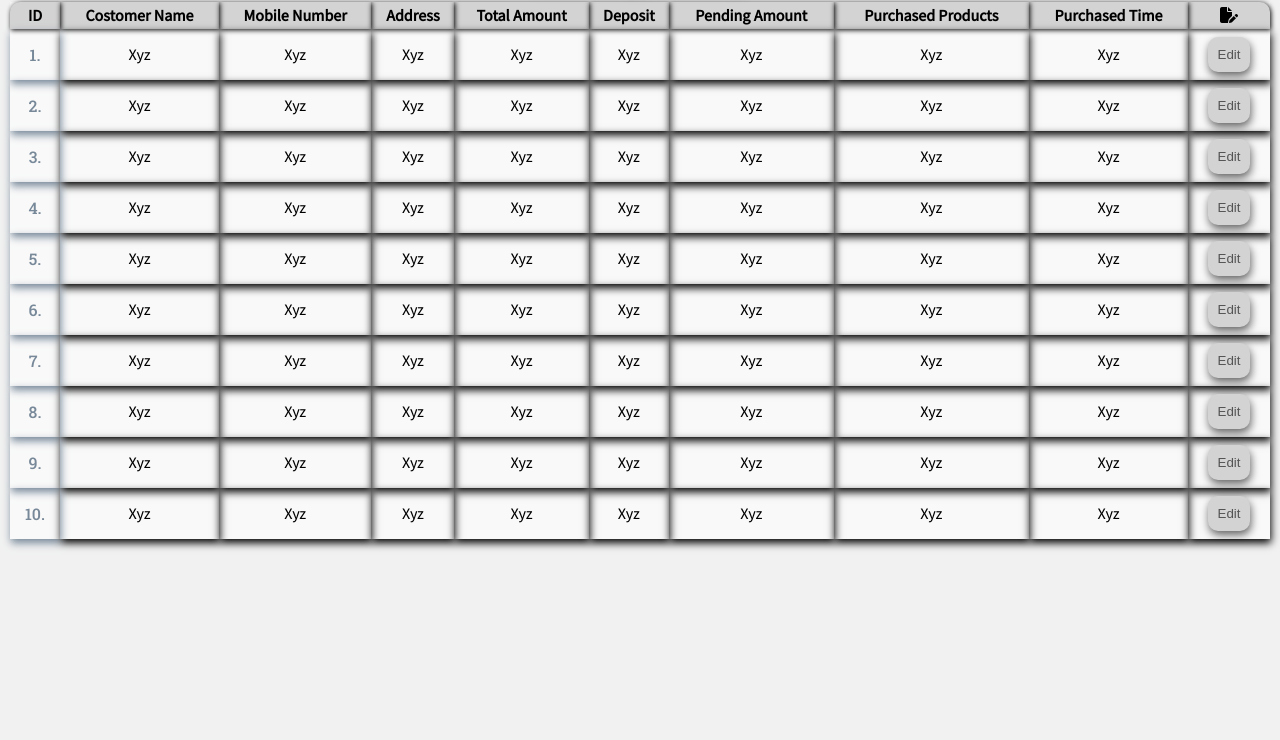
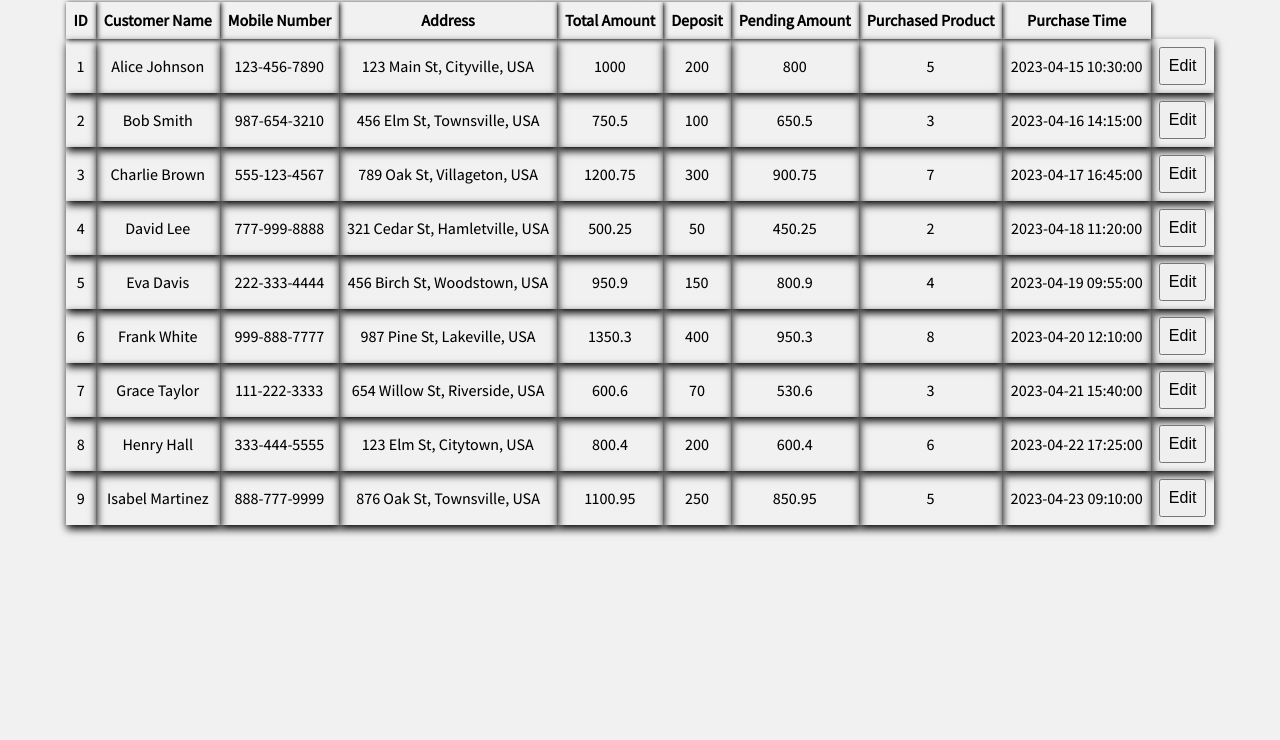
Before and after one commit to Learners121/project--sanitary, a website: page frontend/html/pending.html in a window 1280 px wide. Shown: the part 60-800 px from the top of the page. Drawn offline with Linux system fonts and the light colour scheme; a web font is replaced by a local one.

Commit message:
Initial Commit

```diff
--- a/backend/controllers/addProductController.js
+++ b/backend/controllers/addProductController.js
@@ -14,5 +14,4 @@ const addProductController = (req, res) => {
   } = (dataObj = req.body);
   services.addProductServices.addProductService(dataObj, res);
 };
-
 export default { addProductController };
--- a/backend/database/connection.js
+++ b/backend/database/connection.js
@@ -2,7 +2,7 @@ import { createConnection } from 'mysql2/promise';
 
 const openConnection = async () => {
   const config = {
-    host: process.env.DATABASE_HOST,
+    host : process.env.DATABASE_HOST,
     user: process.env.DATABASE_USER,
     password: process.env.DATABASE_PASSWORD,
     database: process.env.DATABASE_NAME,
--- a/frontend/css/pending.css
+++ b/frontend/css/pending.css
@@ -7,8 +7,7 @@
 body {
   background: #f1f1f1;
   padding: 10px;
-    font-family: 'Assistant', sans-serif;
-    /* font-family: 'Bebas Neue', sans-serif; */
+  font-family: "Assistant", sans-serif;
 }
 
 .page-heading {
@@ -19,20 +18,26 @@ body {
   padding-bottom: 10px;
   color: rgba(0, 0, 0, 0.6);
   text-shadow: 1px 2px 12px;
-    /* font-family: 'Cedarville Cursive', cursive; */
   text-decoration: underline;
 }
-
-#table-container {
-    background-color: #f9f9f9;
+table {
+  display: flex;
+  justify-content: center;
+  align-items: center;
   width: 100%;
-    flex-wrap: wrap;
+  border-collapse: collapse;
+  table-layout: fixed;
 }
-
+button {
+  padding: 8px 8px;
+  font-size: 1rem;
+  cursor: pointer;
+}
 th {
   padding: 0.2rem;
   box-shadow: 1px 1px 5px;
   text-transform: capitalize;
+  padding: 8px 8px;
 }
 
 td {
@@ -40,43 +45,7 @@ td {
   padding: 0.5rem;
   box-shadow: 1px 4px 8px;
   text-transform: capitalize;
-}
-
-.heading-section {
-    background-color: lightgray;
-}
-
-.heading-section :first-child {
-    border-radius: 10px 0px 0px 0;
-}
-
-.heading-section :last-child {
-    border-radius: 0px 10px 0px 0px;
-}
-
-#table-container {
-    border-collapse: collapse;
-}
-
-
-.sr-no {
-    font-family: 'Roboto Slab', serif;
-    color: lightslategray;
-}
-
-.edit-btn {
-    background: lightgray;
-    border: none;
-    outline: none;
-    padding: 10px;
-    border-radius: 10px;
-    box-shadow: 1px 4px 8px;
-    cursor: pointer;
-    color: rgba(0, 0, 0, 0.6);
-}
-
-.edit-btn:hover {
-    filter: brightness(0.9);
+  padding: 8px 8px;
 }
 
 @media only screen and (max-width: 650px) {
--- a/frontend/domee data /pendig-bills-domee-data.json
+++ b/frontend/domee data /pendig-bills-domee-data.json
@@ -4,10 +4,10 @@
     "customer_name": "Alice Johnson",
     "mobile_number": "123-456-7890",
     "address": "123 Main St, Cityville, USA",
-      "total_amount": 1000.00,
-      "deposit": 200.00,
-      "pending_amount": 800.00,
-      "purchased_product_quantity": 5,
+    "total_amount": 1000.0,
+    "deposit": 200.0,
+    "pending_amount": 800.0,
+    "purchased_product": 5,
     "purchased_time": "2023-04-15 10:30:00"
   },
   {
@@ -15,10 +15,10 @@
     "customer_name": "Bob Smith",
     "mobile_number": "987-654-3210",
     "address": "456 Elm St, Townsville, USA",
-      "total_amount": 750.50,
-      "deposit": 100.00,
-      "pending_amount": 650.50,
-      "purchased_product_quantity": 3,
+    "total_amount": 750.5,
+    "deposit": 100.0,
+    "pending_amount": 650.5,
+    "purchased_product": 3,
     "purchased_time": "2023-04-16 14:15:00"
   },
   {
@@ -27,9 +27,9 @@
     "mobile_number": "555-123-4567",
     "address": "789 Oak St, Villageton, USA",
     "total_amount": 1200.75,
-      "deposit": 300.00,
+    "deposit": 300.0,
     "pending_amount": 900.75,
-      "purchased_product_quantity": 7,
+    "purchased_product": 7,
     "purchased_time": "2023-04-17 16:45:00"
   },
   {
@@ -38,9 +38,9 @@
     "mobile_number": "777-999-8888",
     "address": "321 Cedar St, Hamletville, USA",
     "total_amount": 500.25,
-      "deposit": 50.00,
+    "deposit": 50.0,
     "pending_amount": 450.25,
-      "purchased_product_quantity": 2,
+    "purchased_product": 2,
     "purchased_time": "2023-04-18 11:20:00"
   },
   {
@@ -48,10 +48,10 @@
     "customer_name": "Eva Davis",
     "mobile_number": "222-333-4444",
     "address": "456 Birch St, Woodstown, USA",
-      "total_amount": 950.90,
-      "deposit": 150.00,
-      "pending_amount": 800.90,
-      "purchased_product_quantity": 4,
+    "total_amount": 950.9,
+    "deposit": 150.0,
+    "pending_amount": 800.9,
+    "purchased_product": 4,
     "purchased_time": "2023-04-19 09:55:00"
   },
   {
@@ -59,10 +59,10 @@
     "customer_name": "Frank White",
     "mobile_number": "999-888-7777",
     "address": "987 Pine St, Lakeville, USA",
-      "total_amount": 1350.30,
-      "deposit": 400.00,
-      "pending_amount": 950.30,
-      "purchased_product_quantity": 8,
+    "total_amount": 1350.3,
+    "deposit": 400.0,
+    "pending_amount": 950.3,
+    "purchased_product": 8,
     "purchased_time": "2023-04-20 12:10:00"
   },
   {
@@ -70,10 +70,10 @@
     "customer_name": "Grace Taylor",
     "mobile_number": "111-222-3333",
     "address": "654 Willow St, Riverside, USA",
-      "total_amount": 600.60,
-      "deposit": 70.00,
-      "pending_amount": 530.60,
-      "purchased_product_quantity": 3,
+    "total_amount": 600.6,
+    "deposit": 70.0,
+    "pending_amount": 530.6,
+    "purchased_product": 3,
     "purchased_time": "2023-04-21 15:40:00"
   },
   {
@@ -81,10 +81,10 @@
     "customer_name": "Henry Hall",
     "mobile_number": "333-444-5555",
     "address": "123 Elm St, Citytown, USA",
-      "total_amount": 800.40,
-      "deposit": 200.00,
-      "pending_amount": 600.40,
-      "purchased_product_quantity": 6,
+    "total_amount": 800.4,
+    "deposit": 200.0,
+    "pending_amount": 600.4,
+    "purchased_product": 6,
     "purchased_time": "2023-04-22 17:25:00"
   },
   {
@@ -93,20 +93,9 @@
     "mobile_number": "888-777-9999",
     "address": "876 Oak St, Townsville, USA",
     "total_amount": 1100.95,
-      "deposit": 250.00,
+    "deposit": 250.0,
     "pending_amount": 850.95,
-      "purchased_product_quantity": 5,
+    "purchased_product": 5,
     "purchased_time": "2023-04-23 09:10:00"
-    },
-    {
-      "id": 10,
-      "customer_name": "Jack Wilson",
-      "mobile_number": "444-555-6666",
-      "address": "567 Cedar St, Villageton, USA",
-      "total_amount": 950.25,
-      "deposit": 150.00,
-      "pending_amount": 800.25,
-      "purchased_product_quantity": 4,
-      "purchased_time": "2023-04-24 14:50:00"
   }
 ]
--- a/frontend/html/pending.html
+++ b/frontend/html/pending.html
@@ -1,209 +1,32 @@
 <!DOCTYPE html>
 <html lang="en">
-
   <head>
-    <meta charset="UTF-8">
-    <meta name="viewport" content="width=device-width, initial-scale=xyz.0">
-    <link rel="stylesheet" href="https://cdnjs.cloudflare.com/ajax/libs/font-awesome/6.4.2/css/all.min.css"
+    <meta charset="UTF-8" />
+    <meta name="viewport" content="width=device-width, initial-scale=xyz.0" />
+    <link
+      rel="stylesheet"
+      href="https://cdnjs.cloudflare.com/ajax/libs/font-awesome/6.4.2/css/all.min.css"
       integrity="sha512-z3gLpd7yknf1YoNbCzqRKc4qyor8gaKU1qmn+CShxbuBusANI9QpRohGBreCFkKxLhei6S9CQXFEbbKuqLg0DA=="
-        crossorigin="anonymous" referrerpolicy="no-referrer" />
-    <link rel="preconnect" href="https://fonts.googleapis.com">
-    <link rel="preconnect" href="https://fonts.gstatic.com" crossorigin>
+      crossorigin="anonymous"
+      referrerpolicy="no-referrer"
+    />
+    <link rel="preconnect" href="https://fonts.googleapis.com" />
+    <link rel="preconnect" href="https://fonts.gstatic.com" crossorigin />
     <link
       href="https://fonts.googleapis.com/css2?family=Assistant:wght@500&family=Bebas+Neue&family=Cedarville+Cursive&family=Roboto+Slab:wght@500&display=swap"
-        rel="stylesheet">
+      rel="stylesheet"
+    />
     <title>Pending Bill</title>
-    <link rel="stylesheet" href="../css/pending.css">
+    <link rel="stylesheet" href="../css/pending.css" />
   </head>
 
   <body>
     <header class="page-heading">
       <h1>Pending History</h1>
     </header>
-    <table id="table-container">
-        <tr class="heading-section">
-            <th>ID</th>
-            <th>Costomer Name</th>
-            <th>Mobile Number</th>
-            <th>Address</th>
-            <th>Total Amount</th>
-            <th>deposit</th>
-            <th>pending amount</th>
-            <th>purchased products</th>
-            <th>purchased time</th>
-            <th><i class="fa-solid fa-file-pen"></i></th>
-        </tr>
-        <tr class="data-section">
-            <td class="sr-no">1.</td>
-            <td>xyz</td>
-            <td>xyz</td>
-            <td>xyz</td>
-            <td>xyz</td>
-            <td>xyz</td>
-            <td>xyz</td>
-            <td>xyz</td>
-            <td>xyz</td>
-            <td>
-                <button class="edit-btn">
-                    Edit
-                </button>
-            </td>
-            </div>
-        </tr>
-        <tr class="data-section">
-            <td class="sr-no">2.</td>
-            <td>xyz</td>
-            <td>xyz</td>
-            <td>xyz</td>
-            <td>xyz</td>
-            <td>xyz</td>
-            <td>xyz</td>
-            <td>xyz</td>
-            <td>xyz</td>
-            <td>
-                <button class="edit-btn">
-                    Edit
-                </button>
-            </td>
-            </div>
-        </tr>
-        <tr class="data-section">
-            <td class="sr-no">3.</td>
-            <td>xyz</td>
-            <td>xyz</td>
-            <td>xyz</td>
-            <td>xyz</td>
-            <td>xyz</td>
-            <td>xyz</td>
-            <td>xyz</td>
-            <td>xyz</td>
-            <td>
-                <button class="edit-btn">
-                    Edit
-                </button>
-            </td>
-            </div>
-        </tr>
-        <tr class="data-section">
-            <td class="sr-no">4.</td>
-            <td>xyz</td>
-            <td>xyz</td>
-            <td>xyz</td>
-            <td>xyz</td>
-            <td>xyz</td>
-            <td>xyz</td>
-            <td>xyz</td>
-            <td>xyz</td>
-            <td>
-                <button class="edit-btn">
-                    Edit
-                </button>
-            </td>
-            </div>
-        </tr>
-        <tr class="data-section">
-            <td class="sr-no">5.</td>
-            <td>xyz</td>
-            <td>xyz</td>
-            <td>xyz</td>
-            <td>xyz</td>
-            <td>xyz</td>
-            <td>xyz</td>
-            <td>xyz</td>
-            <td>xyz</td>
-            <td>
-                <button class="edit-btn">
-                    Edit
-                </button>
-            </td>
-        </tr>
-        <tr class="data-section">
-            <td class="sr-no">6.</td>
-            <td>xyz</td>
-            <td>xyz</td>
-            <td>xyz</td>
-            <td>xyz</td>
-            <td>xyz</td>
-            <td>xyz</td>
-            <td>xyz</td>
-            <td>xyz</td>
-            <td>
-                <button class="edit-btn">
-                    Edit
-                </button>
-            </td>
-            </div>
-        </tr>
-        <tr class="data-section">
-            <td class="sr-no">7.</td>
-            <td>xyz</td>
-            <td>xyz</td>
-            <td>xyz</td>
-            <td>xyz</td>
-            <td>xyz</td>
-            <td>xyz</td>
-            <td>xyz</td>
-            <td>xyz</td>
-            <td>
-                <button class="edit-btn">
-                    Edit
-                </button>
-            </td>
-            </div>
-        </tr>
-        <tr class="data-section">
-            <td class="sr-no">8.</td>
-            <td>xyz</td>
-            <td>xyz</td>
-            <td>xyz</td>
-            <td>xyz</td>
-            <td>xyz</td>
-            <td>xyz</td>
-            <td>xyz</td>
-            <td>xyz</td>
-            <td>
-                <button class="edit-btn">
-                    Edit
-                </button>
-            </td>
-            </div>
-        </tr>
-        <tr class="data-section">
-            <td class="sr-no">9.</td>
-            <td>xyz</td>
-            <td>xyz</td>
-            <td>xyz</td>
-            <td>xyz</td>
-            <td>xyz</td>
-            <td>xyz</td>
-            <td>xyz</td>
-            <td>xyz</td>
-            <td>
-                <button class="edit-btn">
-                    Edit
-                </button>
-            </td>
-            </div>
-        </tr>
-        <tr class="data-section">
-            <td class="sr-no">10.</td>
-            <td>xyz</td>
-            <td>xyz</td>
-            <td>xyz</td>
-            <td>xyz</td>
-            <td>xyz</td>
-            <td>xyz</td>
-            <td>xyz</td>
-            <td>xyz</td>
-            <td>
-                <button class="edit-btn">
-                    Edit
-                </button>
-            </td>
-            </div>
-        </tr>
+    <table>
+      <tbody></tbody>
     </table>
-
   </body>
-<script src="../js/pending.js"></script>
+  <script src="../js/pending.js" type="text/javascript"></script>
 </html>
--- a/frontend/js/billing.js
+++ b/frontend/js/billing.js
@@ -9,7 +9,6 @@ function randerProductList(productList) {
     <td>${item.productName}</td>
     <td>${item.address}</td>
     <td>${item.number}</td>
-    <td><input type="button" value="Edit" id="edit" class="edit-btn" /></td>
     <td>
       <input
         type="button"
--- a/frontend/js/pending.js
+++ b/frontend/js/pending.js
@@ -0,0 +1,71 @@
+const tBody = document.querySelector("table > tbody");
+
+function generateHeadings(headings) {
+  const tr = document.createElement("tr");
+  headings.forEach((heading) => {
+    const th = document.createElement("th");
+    th.textContent = heading;
+    tr.appendChild(th);
+  });
+  tBody.appendChild(tr);
+}
+
+async function fetchData(url) {
+  try {
+    const response = await fetch(url);
+    if (!response.ok) {
+      throw new Error(`URL is not valid`);
+    }
+    const data = await response.json();
+    return data;
+  } catch (error) {
+    console.log(`Error:`, error);
+  }
+}
+
+async function generateHeadingsData() {
+  try {
+    const data = await fetchData("../domee data /pendig-bills-domee-data.json");
+    data.forEach((item) => {
+      const tr = document.createElement("tr");
+      const keys = [
+        "id",
+        "customer_name",
+        "mobile_number",
+        "address",
+        "total_amount",
+        "deposit",
+        "pending_amount",
+        "purchased_product",
+        "purchased_time",
+      ];
+      keys.forEach((key) => {
+        const td = document.createElement("td");
+        td.textContent = `${item[key]}`;
+        tr.appendChild(td);
+      });
+      const editButton = document.createElement("button");
+      editButton.textContent = "Edit";
+      const actionCell = document.createElement("td");
+      actionCell.appendChild(editButton);
+      tr.appendChild(actionCell);
+      tBody.appendChild(tr);
+    });
+  } catch (error) {
+    console.log("Error:", error);
+  }
+}
+
+generateHeadings([
+  "ID",
+  "Customer Name",
+  "Mobile Number",
+  "Address",
+  "Total Amount",
+  "Deposit",
+  "Pending Amount",
+  "Purchased Product",
+  "Purchase Time",
+]);
+
+generateHeadingsData();
--- /dev/null
+++ b/package.json
@@ -0,0 +1,5 @@
+{
+  "dependencies": {
+    "nodemon": "^3.0.1"
+  }
+}
```
Also changed, not shown: frontend/html/addProduct-Form.html (+9 -21 lines), frontend/js/Add_product.js (+10 -11 lines), 2 other files. Lines whose indentation alone changed are shown as unchanged.
